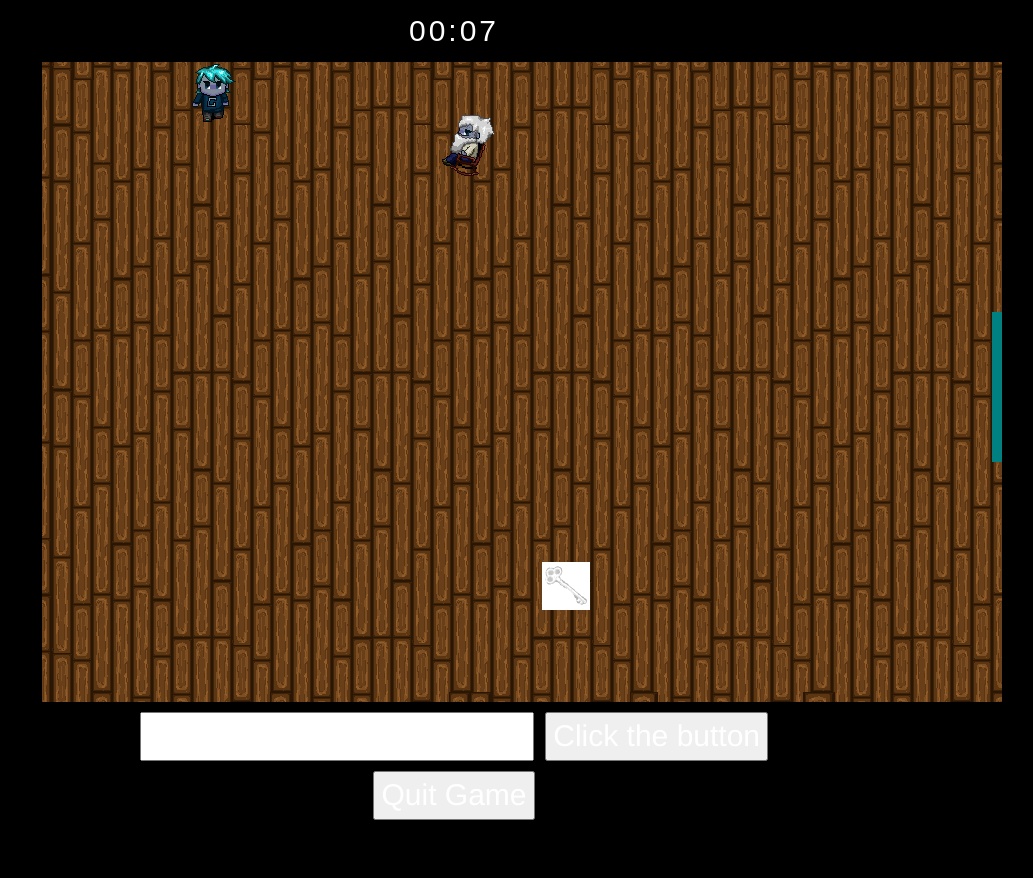
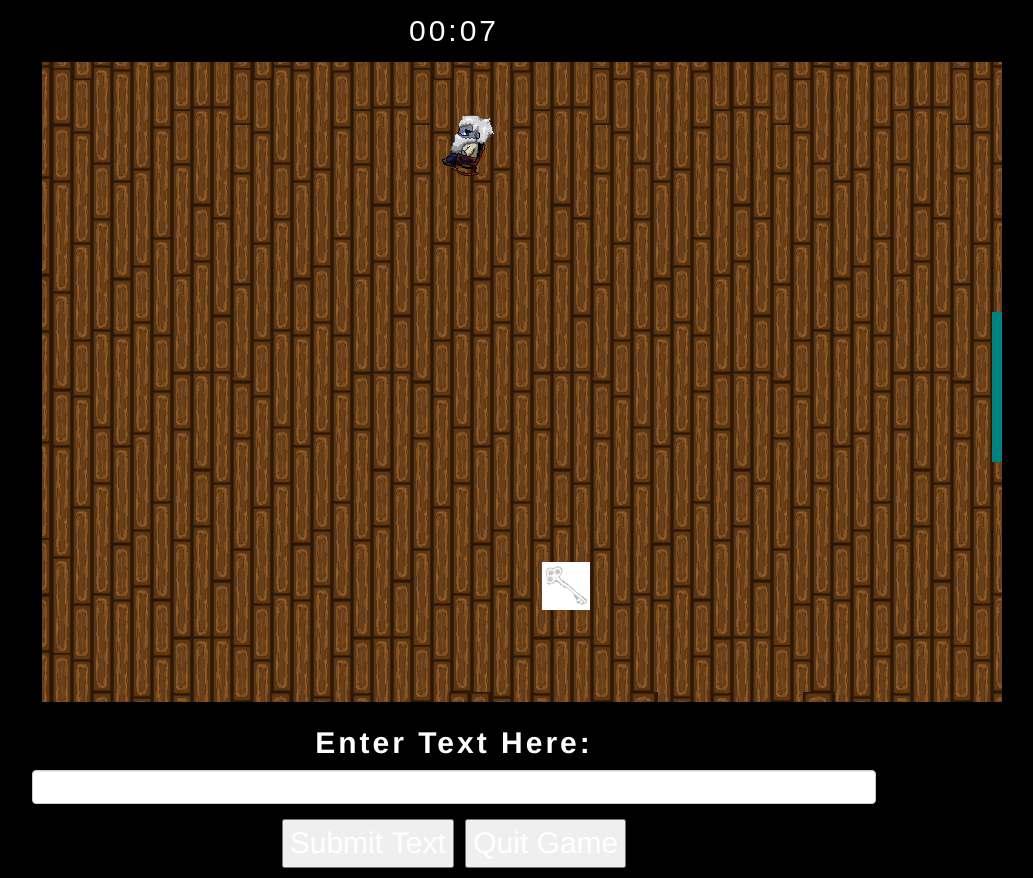
Before and after one commit to aswolniewicz/captainCool, a Flask app: page /game in a window 1280 px wide. Shown: the part 60-938 px from the top of the page, without its empty margins (186-1219 px from the left). Before the commit the page ends 880 px from the top, so only its background shows below. Run offline with Flask 2, Linux system fonts and the light colour scheme; some libraries are stand-ins or nearby versions.

Commit message:
updated HTML text box so we can see the input. Also NOTE: make sure you clear your cookies and cache when you make changes to the js files. OR use firefox developer

```diff
--- a/static/js/captain_cool.js
+++ b/static/js/captain_cool.js
@@ -5,6 +5,7 @@
 var KEYS = [];
 //Array storing objects picked up by the character
 var OBJ = [];
+
 
 var charX = 0;
 var charY = 0;
@@ -79,9 +80,9 @@ var gameInstance = new Game(canvas,inputHandler,collisionResolver);
 
 //lets create our character from the sprite sheet
 // Changed speed to 5 from 3 to speed up testing.
-var character = new PlayerCharacter (gameInstance, 44, 60, '../static/img/captain_cool.png', 5, 150, 0, true);
-inputHandler.addPoller(character);
-gameInstance.addDrawable(character);
+//var character = new PlayerCharacter (gameInstance, 44, 60, '../static/img/captain_cool.png', 5, 150, 0, true);
+//inputHandler.addPoller(character);
+//gameInstance.addDrawable(character);
 
 
 var Level1 = new Level(gameInstance);
--- a/templates/game.html
+++ b/templates/game.html
@@ -32,9 +32,14 @@
     </div> -->
     <!-- Gets text from user and stroes it in textVar -->
     <p id="textBox">
-      <input type="text" id="myText" value="Text">
+      <form method="post" action="{{ url_for('game') }}">
+      <div class="form-group">
+      <label for="text-input">Enter Text Here: </label>
+      <input class="form-control" type="text" id="in-initials" name="initials"/>
+      </div>
+
       <!--<p>Click the button to display the text</p>-->
-      <button type="button" onclick="ShowText()">Click the button</button>
+      <button type="button" onclick="ShowText()">Submit Text</button>
       <form method="post" action="{{ url_for('results') }}">
         <input type="hidden">
         <button>Quit Game</button>
@@ -62,4 +67,5 @@
     <script src="{{url_for('static', filename='js/captain_cool.js')}}"></script>
     <script src="{{url_for('static', filename='js/Level1.js')}}"></script>
     <script> gameInstance.start(); </script>
+
 {% endblock %}
--- a/templates/index.html
+++ b/templates/index.html
@@ -10,7 +10,7 @@
 <h1>Enter your information to start the game</h1>
 <form method="post" action="{{ url_for('game') }}">
 <div class="form-group">
-<label for="in-initials">Initials: </label>
+<label for="in-initials">Name: </label>
 <input class="form-control" type="text" id="in-initials" name="initials"/>
 </div>
 
--- a/templates/results.html
+++ b/templates/results.html
@@ -4,7 +4,7 @@
 <h1>Game Over!</h1>
 <div id="results">
 	<ul>
-		<li>Initials: {{ user.initials }}</li>
+		<li>Name: {{ user.initials }}</li>
 		<li>Time Completed:</li>
 	</ul>
 </div>
```
